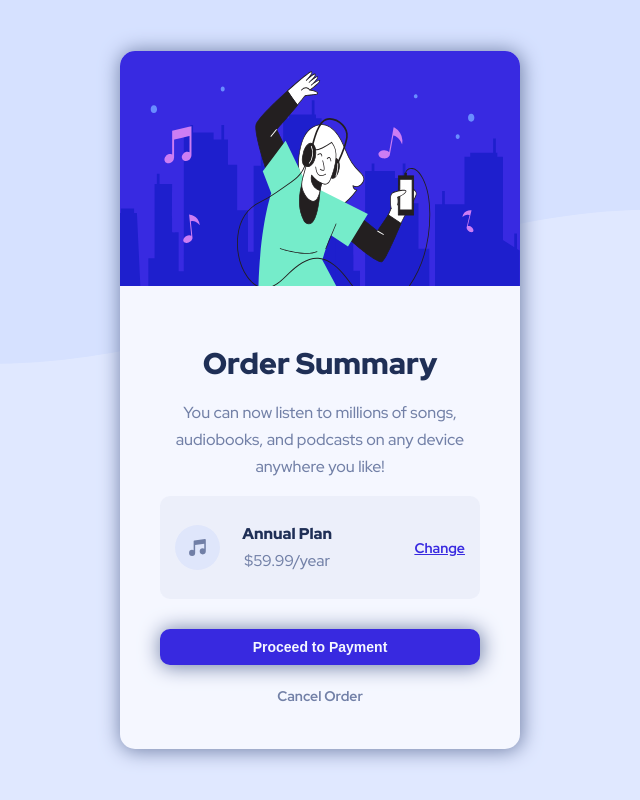
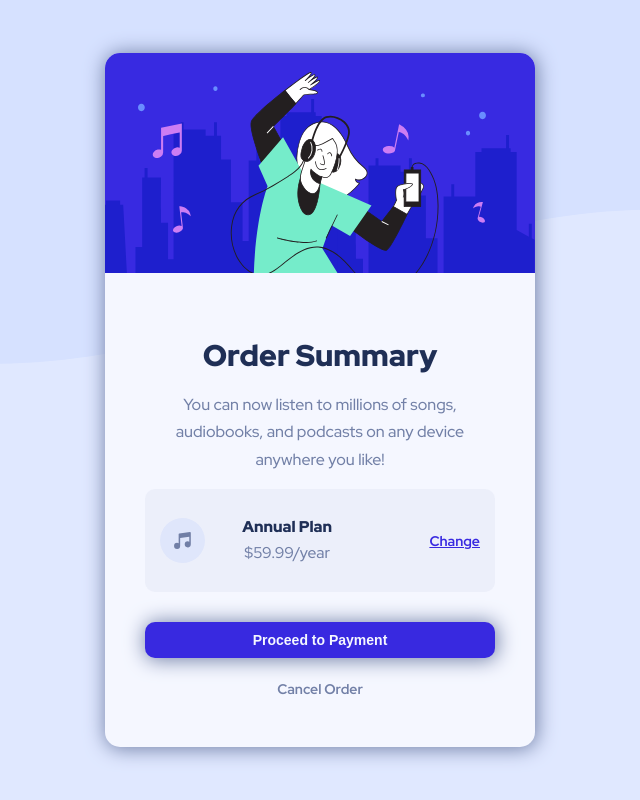
Before and after one commit to Dng120696/Order-summary-card, a plain HTML site: page index.html in a window 1280 px wide. Shown: the whole page, without its empty margins (320-960 px from the left). Drawn offline with Linux system fonts and the light colour scheme.

Commit message:
final commit

```diff
--- a/style.css
+++ b/style.css
@@ -41,7 +41,7 @@ body::before{
 }
 
 .container{
-  max-width: 400px;
+  max-width: 430px;
   min-height: 600px;
   border-radius: 15px;
   overflow: hidden;
@@ -52,10 +52,10 @@ body::before{
 }
 .header-img{
   width: 100%;
-  height:23.5rem;
+  height:22rem;
 }
 section.content{
- padding: 4rem;
+ padding: 4.5rem 4rem;
  text-align: center;
 }
 .content-title{
```
